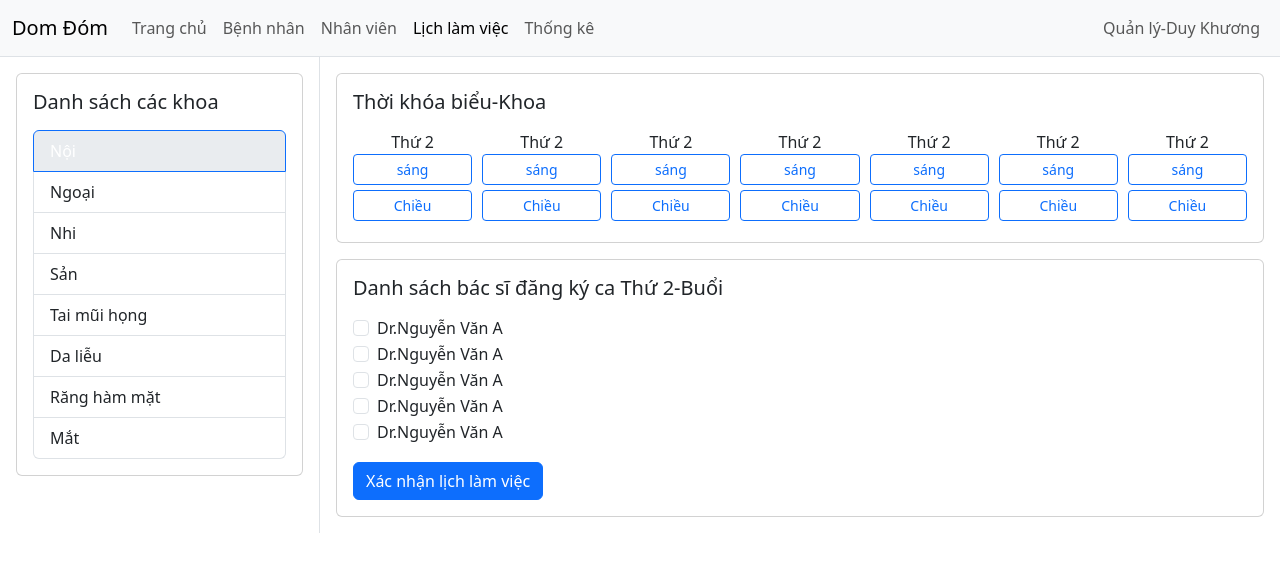
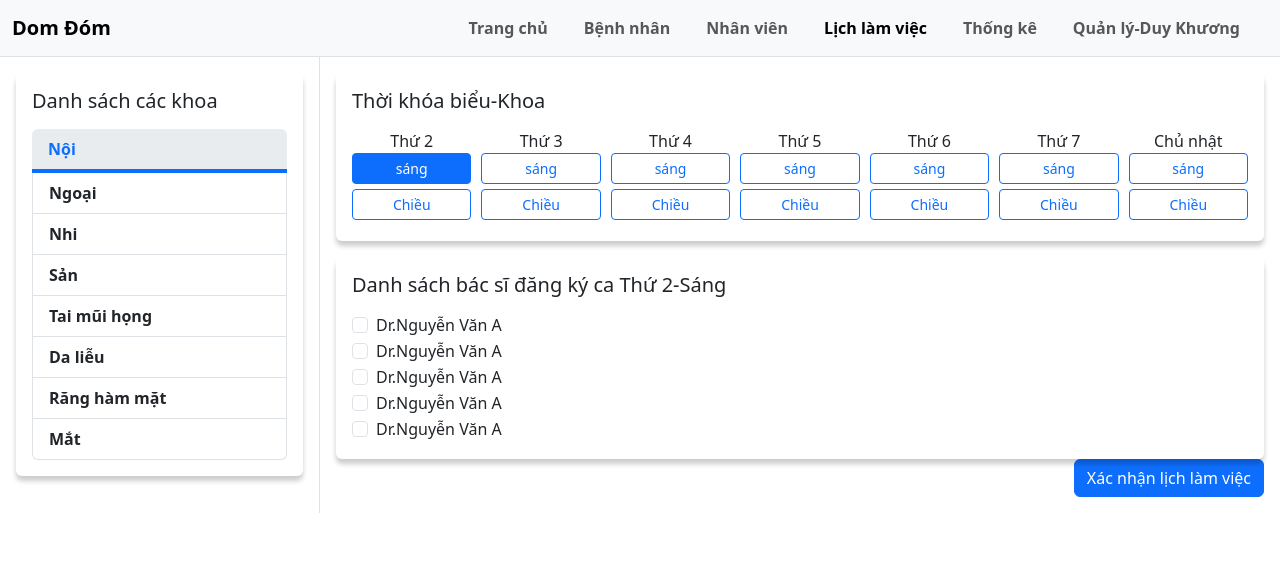
Before and after one commit to NgoBao-14/PTUD_DOMDOM, a PHP site: page /workSchedule.php in a window 1280 px wide. Shown: the top 572 px of the page. Run offline with PHP 8.4, Linux system fonts and the light colour scheme.

Commit message:
lichLamViec

```diff
--- a/css/main.css
+++ b/css/main.css
@@ -21,3 +21,5 @@
     width: 100%;
     background-color: #7451ca;
 }
+
+/* lichLamViec */
--- a/view/workSchedule.php
+++ b/view/workSchedule.php
@@ -9,7 +9,7 @@
         .sidebar-item {
             cursor: pointer;
         }
-        .sidebar-item:hover, .sidebar-item.active {
+        .sidebar-item:hover {
             background-color: #e9ecef;
         }
         .schedule-grid {
@@ -24,13 +24,30 @@
             width: 100%;
             margin-bottom: 5px;
         }
+        .navbar-brand, .sidebar-item, .navbar-nav a {
+            font-weight: bold;
+        }
+        .sidebar-item.active {
+            background-color: #e9ecef;
+            color: #0d6efd;
+            border: none;
+            border-bottom: 4px solid #0d6efd;
+        }
+        .navbar-nav .nav-link {
+            margin-right: 20px;
+        }
+        /* loại bỏ viền của các khung danh sách các khoa, thời khóa biểu, danh sách bác sĩ đăng kí. Thay bằng hiệu ứng đổ bóng nhẹ */
+        .card {
+            border: none;
+            box-shadow: 0 5px 5px rgba(0, 0, 0, 0.2);
+        }
     </style>
 </head>
 <body>
     <nav class="navbar navbar-expand-lg navbar-light bg-light border-bottom">
         <div class="container-fluid">
             <a class="navbar-brand" href="#">Dom Đóm</a>
-            <div class="navbar-nav me-auto">
+            <div class="navbar-nav ms-auto">
                 <a class="nav-link" href="#">Trang chủ</a>
                 <a class="nav-link" href="#">Bệnh nhân</a>
                 <a class="nav-link" href="#">Nhân viên</a>
@@ -69,36 +86,36 @@
                         <div class="schedule-grid">
                             <div class="schedule-day">
                                 <div>Thứ 2</div>
+                                <button class="btn btn-outline-primary btn-sm active">sáng</button>
+                                <button class="btn btn-outline-primary btn-sm">Chiều</button>
+                            </div>
+                            <div class="schedule-day">
+                                <div>Thứ 3</div>
                                 <button class="btn btn-outline-primary btn-sm">sáng</button>
                                 <button class="btn btn-outline-primary btn-sm">Chiều</button>
                             </div>
                             <div class="schedule-day">
-                                <div>Thứ 2</div>
+                                <div>Thứ 4</div>
                                 <button class="btn btn-outline-primary btn-sm">sáng</button>
                                 <button class="btn btn-outline-primary btn-sm">Chiều</button>
                             </div>
                             <div class="schedule-day">
-                                <div>Thứ 2</div>
+                                <div>Thứ 5</div>
                                 <button class="btn btn-outline-primary btn-sm">sáng</button>
                                 <button class="btn btn-outline-primary btn-sm">Chiều</button>
                             </div>
                             <div class="schedule-day">
-                                <div>Thứ 2</div>
+                                <div>Thứ 6</div>
                                 <button class="btn btn-outline-primary btn-sm">sáng</button>
                                 <button class="btn btn-outline-primary btn-sm">Chiều</button>
                             </div>
                             <div class="schedule-day">
-                                <div>Thứ 2</div>
+                                <div>Thứ 7</div>
                                 <button class="btn btn-outline-primary btn-sm">sáng</button>
                                 <button class="btn btn-outline-primary btn-sm">Chiều</button>
                             </div>
                             <div class="schedule-day">
-                                <div>Thứ 2</div>
-                                <button class="btn btn-outline-primary btn-sm">sáng</button>
-                                <button class="btn btn-outline-primary btn-sm">Chiều</button>
-                            </div>
-                            <div class="schedule-day">
-                                <div>Thứ 2</div>
+                                <div>Chủ nhật</div>
                                 <button class="btn btn-outline-primary btn-sm">sáng</button>
                                 <button class="btn btn-outline-primary btn-sm">Chiều</button>
                             </div>
@@ -107,7 +124,7 @@
                 </div>
                 <div class="card">
                     <div class="card-body">
-                        <h5 class="card-title mb-3">Danh sách bác sĩ đăng ký ca Thứ 2-Buổi</h5>
+                        <h5 class="card-title mb-3">Danh sách bác sĩ đăng ký ca Thứ 2-Sáng</h5>
                         <div class="form-check">
                             <input class="form-check-input" type="checkbox" id="doctor1">
                             <label class="form-check-label" for="doctor1">Dr.Nguyễn Văn A</label>
@@ -128,9 +145,11 @@
                             <input class="form-check-input" type="checkbox" id="doctor5">
                             <label class="form-check-label" for="doctor5">Dr.Nguyễn Văn A</label>
                         </div>
-                        <button class="btn btn-primary mt-3">Xác nhận lịch làm việc</button>
                     </div>
                 </div>
+                    <div class="text-end">
+                        <button class="btn btn-primary">Xác nhận lịch làm việc</button>
+                    </div>
             </div>
         </div>
     </div>
```
Also changed, not shown: test.php (renamed from index.php).
